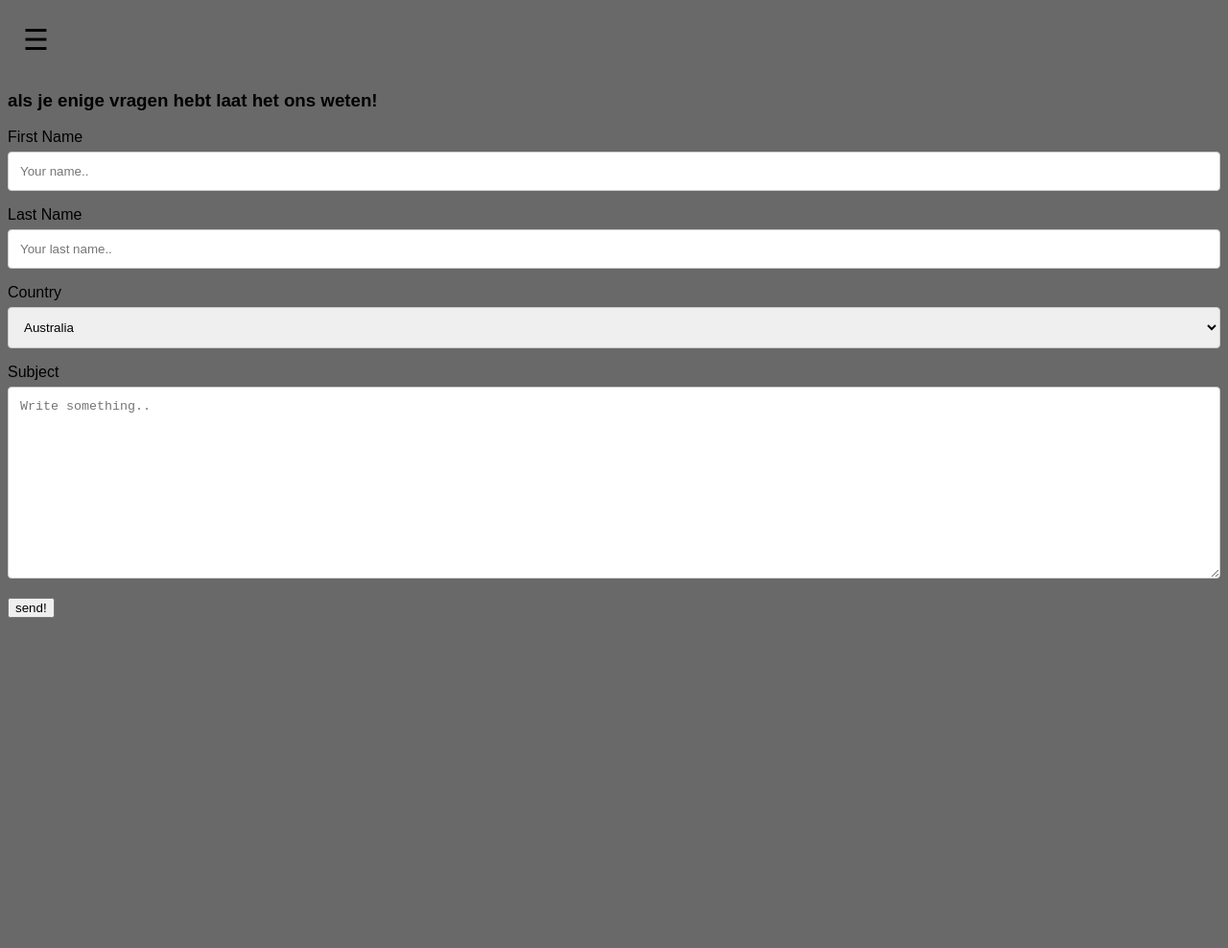
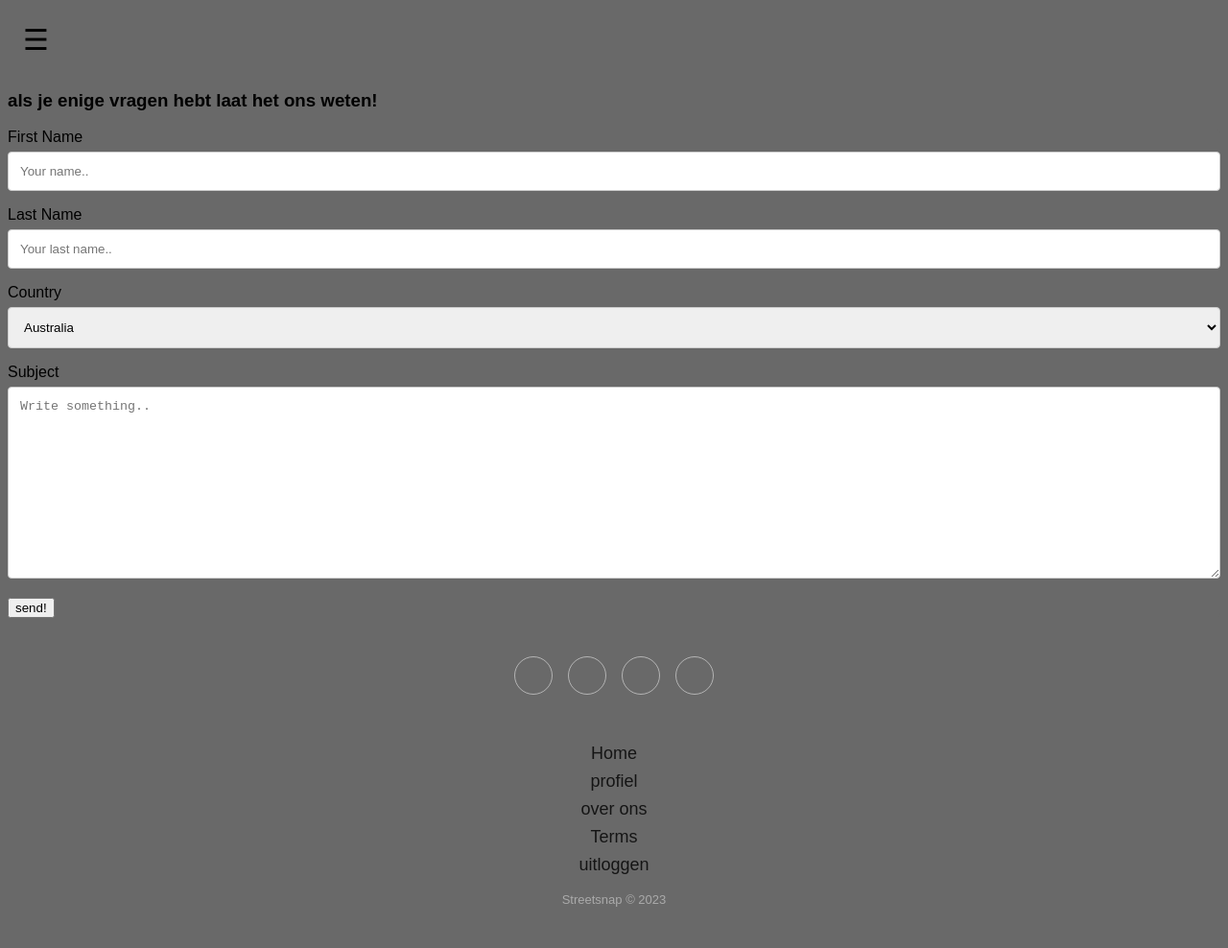
Before and after one commit to Kevinsimon046/challenge-8-FE, a plain HTML site: page info.html in a window 1280 px wide. Shown: the whole page at 96% size. Before the commit the page ends 800 px from the top, so only its background shows below. Drawn offline with nearby package versions, Linux system fonts and the light colour scheme.

Commit message:
added stuff

```diff
--- a/assets/css/feed.css
+++ b/assets/css/feed.css
@@ -4,4 +4,15 @@ img {
     margin-left: auto;
     margin-right: auto;
     width: 50%;
+    height: 50%;
+    margin-left: -50;
+    margin-top: -50;
+
   }
+
+  body {
+    background-color: darkgrey;
+
+
+
+  }
--- a/assets/css/info.css
+++ b/assets/css/info.css
@@ -79,3 +79,63 @@ input[type=submit]:hover {
   border-radius: 5px;
   background-color: dimgray
 }
+
+.footer-basic {
+  padding:40px 0;
+  background-color:dimgray
+
+}
+
+.footer-basic ul {
+  padding:0;
+  list-style:none;
+  text-align:center;
+  font-size:18px;
+  line-height:1.6;
+  margin-bottom:0;
+}
+
+.footer-basic li {
+  padding:0 10px;
+}
+
+.footer-basic ul a {
+  color:inherit;
+  text-decoration:none;
+  opacity:0.8;
+}
+
+.footer-basic ul a:hover {
+  opacity:1;
+}
+
+.footer-basic .social {
+  text-align:center;
+  padding-bottom:25px;
+}
+
+.footer-basic .social > a {
+  font-size:24px;
+  width:40px;
+  height:40px;
+  line-height:40px;
+  display:inline-block;
+  text-align:center;
+  border-radius:50%;
+  border:1px solid #ccc;
+  margin:0 8px;
+  color:inherit;
+  opacity:0.75;
+}
+
+.footer-basic .social > a:hover {
+  opacity:0.9;
+}
+
+.footer-basic .copyright {
+  margin-top:15px;
+  text-align:center;
+  font-size:13px;
+  color:#aaa;
+  margin-bottom:0;
+}
--- a/assets/css/styles.css
+++ b/assets/css/styles.css
@@ -1,5 +1,5 @@
 body{
-    background-color: darkgray;
+    background-color: rgb(169, 169, 169);
 }
 
 .banner{
--- a/info.html
+++ b/info.html
@@ -4,7 +4,7 @@
     <meta charset="UTF-8">
     <meta http-equiv="X-UA-Compatible" content="IE=edge">
     <meta name="viewport" content="width=device-width, initial-scale=1.0">
-    <title>home page</title>
+    <title>contact page</title>
     <link rel="stylesheet" href="assets/css/info.css">
     <link rel="stylesheet" href="javascript.js">
 
@@ -64,5 +64,21 @@
   </form>
 </div>
 
+<div class="footer-basic">
+  <footer>
+      <div class="social"><a href="#"><i class="icon ion-social-instagram"></i></a><a href="#"><i class="icon ion-social-snapchat"></i></a><a href="#"><i class="icon ion-social-twitter"></i></a><a href="#"><i class="icon ion-social-facebook"></i></a></div>
+      <ul class="list-inline">
+          <li class="list-inline-item"><a href="feed.html">Home</a></li>
+          <li class="list-inline-item"><a href="profile.html">profiel</a></li>
+          <li class="list-inline-item"><a href="info.html">over ons</a></li>
+          <li class="list-inline-item"><a href="#">Terms</a></li>
+          <li class="list-inline-item"><a href="login.html">uitloggen</a></li>
+      </ul>
+      <p class="copyright">Streetsnap © 2023</p>
+  </footer>
+</div>
+<script src="https://cdnjs.cloudflare.com/ajax/libs/jquery/3.2.1/jquery.min.js"></script>
+<script src="https://cdnjs.cloudflare.com/ajax/libs/twitter-bootstrap/4.1.3/js/bootstrap.bundle.min.js"></script>
+
 </body>
 </html>
```
Also changed, not shown: assets/css/login.css (+8 -0 lines), feed.html (+1 -1 lines), login.html (+5 -1 lines).
